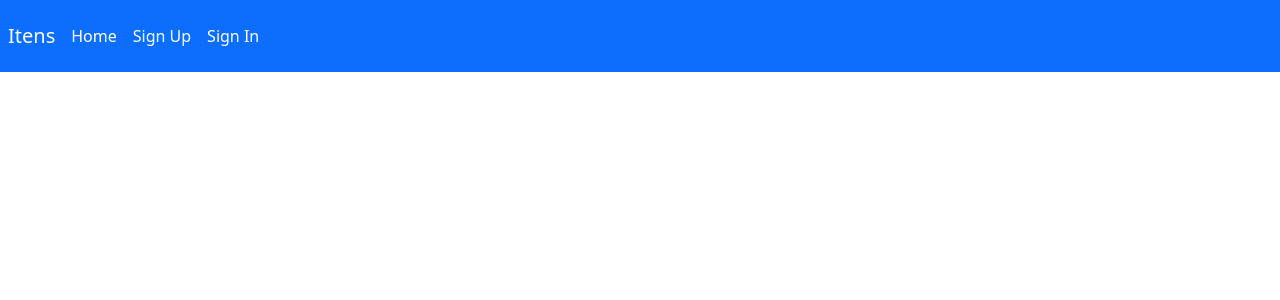
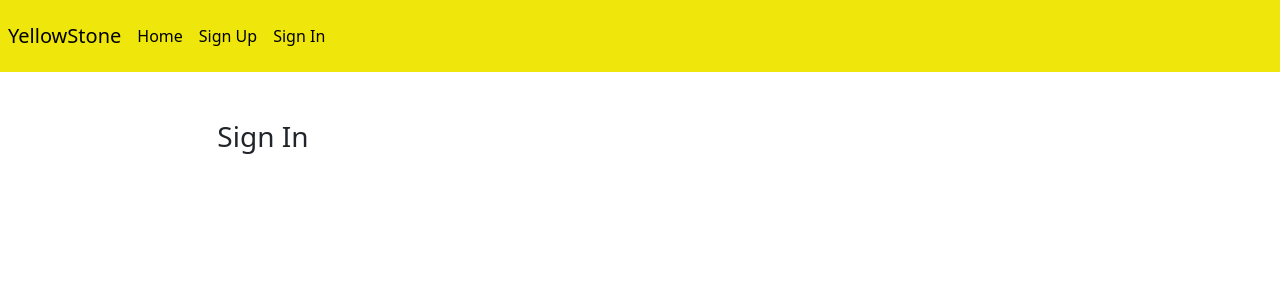
Before and after one commit to RickBrazAbreu/project4-CLIENT, a React (Create React App) app: page /cart in a window 1280 px wide. Shown: the top 300 px of the page. Built offline with nearby package versions, Linux system fonts and the light colour scheme.

Commit message:
keep editing main branch adding cart

```diff
--- a/src/App.js
+++ b/src/App.js
@@ -14,6 +14,8 @@ import SignOut from './components/auth/SignOut'
 import ChangePassword from './components/auth/ChangePassword'
 import ShowItem from './components/itens/ShowItem'
 import CreateItem from './components/itens/CreateItem'
+import Cart from './components/views/Cart'
+
 
 const App = () => {
 
@@ -82,6 +84,12 @@ const App = () => {
 						</RequireAuth>
 					}
 				/>
+				<Route
+					path='/cart'
+					element={<Cart msgAlert={msgAlert} setUser={setUser} />}
+				/>
+
+
 			</Routes>
 			{msgAlerts.map((msgAlert) => (
 				<AutoDismissAlert
--- a/src/components/itens/EditItemModal.js
+++ b/src/components/itens/EditItemModal.js
@@ -26,9 +26,9 @@ const EditItemModal = (props) => {
             }
 
             // this handles the checkbox, changing on to true etc
-            if (updatedName === "adoptable" && e.target.checked) {
+            if (updatedName === "new" && e.target.checked) {
                 updatedValue = true
-            } else if (updatedName === "adoptable" && !e.target.checked) {
+            } else if (updatedName === "new" && !e.target.checked) {
                 updatedValue = false
             }
 
--- a/src/components/itens/ShowItem.js
+++ b/src/components/itens/ShowItem.js
@@ -90,6 +90,12 @@ const ShowItem = (props) => {
                     <Card.Body>
                         <Card.Text>
                             <div><h1>{ item.item }</h1></div>
+                            <h2>{item.brand}</h2>
+                            <h2>{item.price}</h2>
+                            <div>
+                                <small className='new-Item'> New: {item.new ? 'yes' : 'no'}
+                                </small>
+                                </div>
 
 
                         </Card.Text>
--- a/src/components/shared/Header.js
+++ b/src/components/shared/Header.js
@@ -3,12 +3,12 @@ import Nav from 'react-bootstrap/Nav'
 import Navbar from 'react-bootstrap/Navbar'
 import { Link } from 'react-router-dom'
 const linkStyle = {
-    color: 'white',
+    color: 'black',
     textDecoration: 'none'
 }
 const authenticatedOptions = (
 	<>
-		<Nav.Item className='m-2'>
+		<Nav.Item className='m-2' >
 			<Link to='/addItem' style={linkStyle}>
 				Add a Item
 			</Link>
@@ -21,6 +21,11 @@ const authenticatedOptions = (
 		<Nav.Item className='m-2'>
 			<Link to='sign-out' style={linkStyle}>
 				Sign Out
+			</Link>
+		</Nav.Item>
+		<Nav.Item className='m-2' >
+			<Link to='/cart' style={linkStyle}>
+				Cart
 			</Link>
 		</Nav.Item>
 
@@ -49,17 +54,17 @@ const alwaysOptions = (
 )
 
 const Header = ({ user }) => (
-	<Navbar bg='primary' variant='dark' expand='md'>
+	<Navbar className='top'  variant='dark' expand='md'>
 		<Navbar.Brand className='m-2'>
             <Link to='/' style={linkStyle}>
-                Itens
+                YellowStone
             </Link>
         </Navbar.Brand>
 		<Navbar.Toggle aria-controls='basic-navbar-nav' />
 		<Navbar.Collapse id='basic-navbar-nav'>
-			<Nav className='ml-auto'>
+			<Nav className='ml-auto ' >
 				{user && (
-					<span className='navbar-text mr-2'>Welcome, {user.email}</span>
+					<span style={linkStyle} className='navbar-text mr-2 '>Welcome, {user.email}</span>
 				)}
 				{alwaysOptions}
 				{user ? authenticatedOptions : unauthenticatedOptions}
--- /dev/null
+++ b/src/components/views/Cart.js
@@ -0,0 +1,67 @@
+import React, { useState } from 'react'
+import { useNavigate } from 'react-router-dom'
+
+import { signIn } from '../../api/auth'
+import messages from '../shared/AutoDismissAlert/messages'
+
+import Form from 'react-bootstrap/Form'
+import Button from 'react-bootstrap/Button'
+
+const SignIn = (props) => {
+	// constructor(props) {
+	// 	super(props)
+
+	// 	this.state = {
+	// 		email: '',
+	// 		password: '',
+	// 	}
+	// }
+    const [email, setEmail] = useState('')
+    const [password, setPassword] = useState('')
+
+    const navigate = useNavigate()
+
+	// handleChange = (event) =>
+	// 	this.setState({
+	// 		[event.target.name]: event.target.value,
+	// 	})
+
+	const onSignIn = (event) => {
+		event.preventDefault()
+        console.log('the props', props)
+		const { msgAlert, setUser } = props
+
+        const credentials = {email, password}
+
+		signIn(credentials)
+			.then((res) => setUser(res.data.user))
+			.then(() =>
+				msgAlert({
+					heading: 'Sign In Success',
+					message: messages.signInSuccess,
+					variant: 'success',
+				})
+			)
+			.then(() => navigate('/'))
+			.catch((error) => {
+                setEmail('')
+                setPassword('')
+				msgAlert({
+					heading: 'Sign In Failed with error: ' + error.message,
+					message: messages.signInFailure,
+					variant: 'danger',
+				})
+			})
+	}
+
+    return (
+        <div className='row'>
+            <div className='col-sm-10 col-md-8 mx-auto mt-5'>
+                <h3>Sign In</h3>
+
+            </div>
+        </div>
+    )
+}
+
+export default SignIn
--- a/src/index.css
+++ b/src/index.css
@@ -11,3 +11,11 @@ code {
   font-family: source-code-pro, Menlo, Monaco, Consolas, 'Courier New',
     monospace;
 }
+
+.top{
+  background-color: rgb(239, 231, 11);
+}
+
+.top-text{
+color: black;
+}
```
